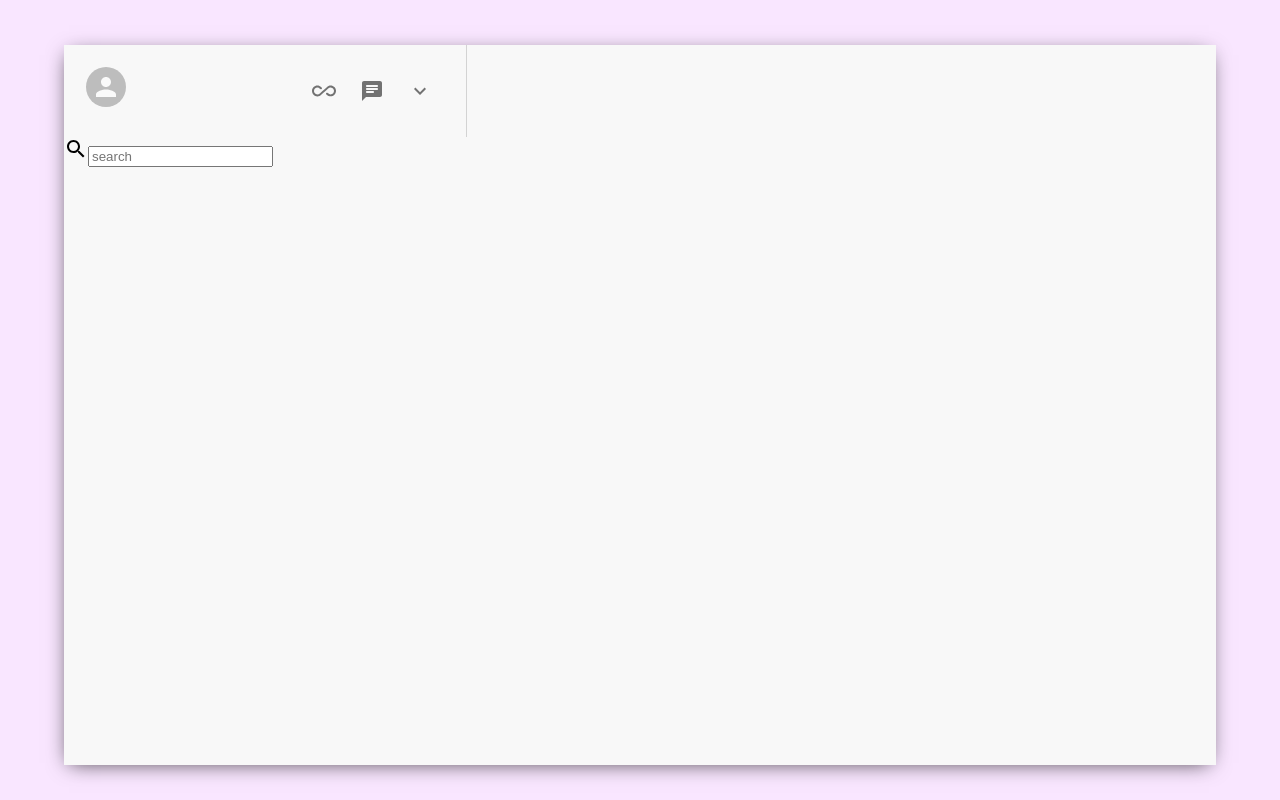
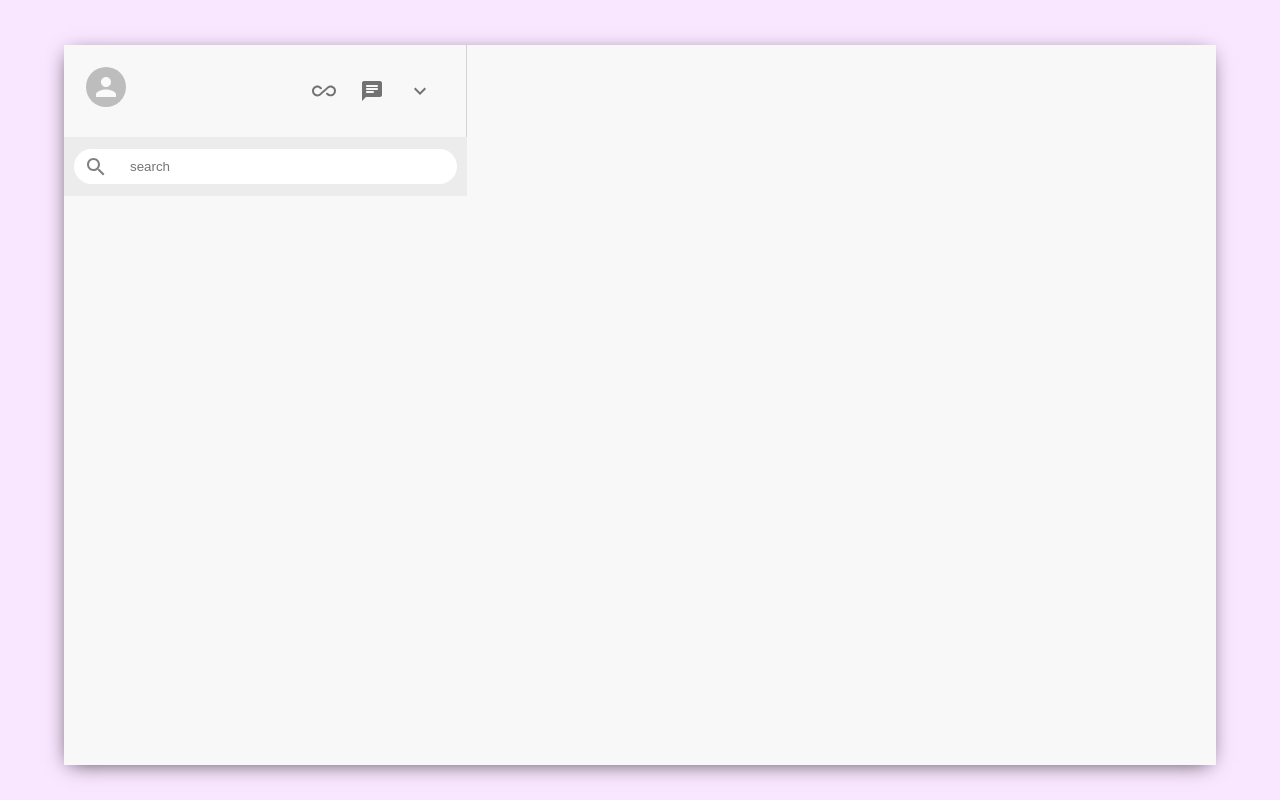
Before and after one commit to Surajv311/devs2chat, a React (Create React App) app: page / in a window 1280 px wide. Built offline with nearby package versions, Linux system fonts and the light colour scheme.

Commit message:
styled searchbar with css

```diff
--- a/src/Sidebar.css
+++ b/src/Sidebar.css
@@ -25,3 +25,32 @@
   margin-right: 2vw;
   font-size: 24px !important;
 }
+
+.sidebar__search {
+  display: flex;
+  align-items: center;
+  background-color: #ececec;
+  height: 39px;
+  padding: 10px;
+}
+
+.sidebar__searchContainer {
+  display: flex;
+  align-items: center;
+  background-color: #ffffff;
+  height: 35px;
+  width: 100%;
+  border-radius: 20px;
+}
+
+.sidebar__searchContainer > input {
+  border: none;
+  outline-width: 0;
+  margin-left: 10px;
+}
+
+/* .Mui - Material UI */
+.sidebar__searchContainer > .MuiSvgIcon-root {
+  color: gray;
+  padding: 10px;
+}
```
